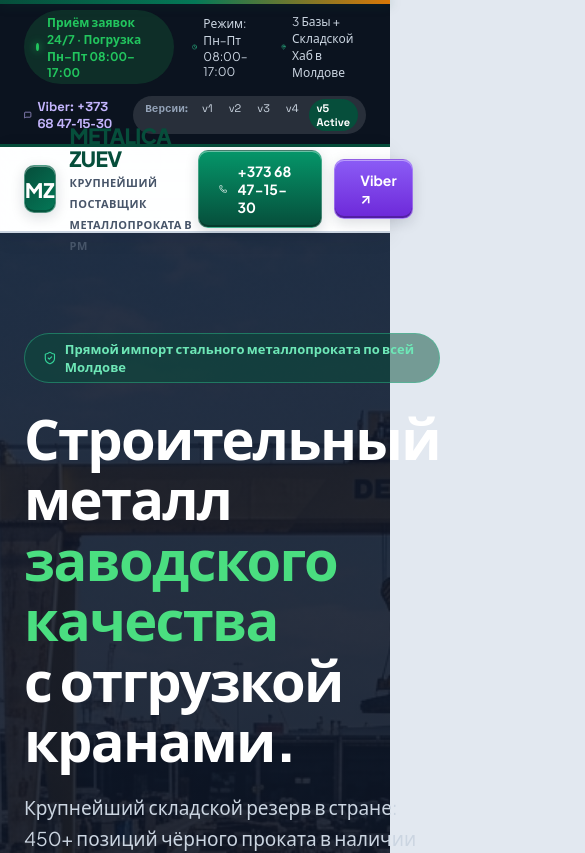
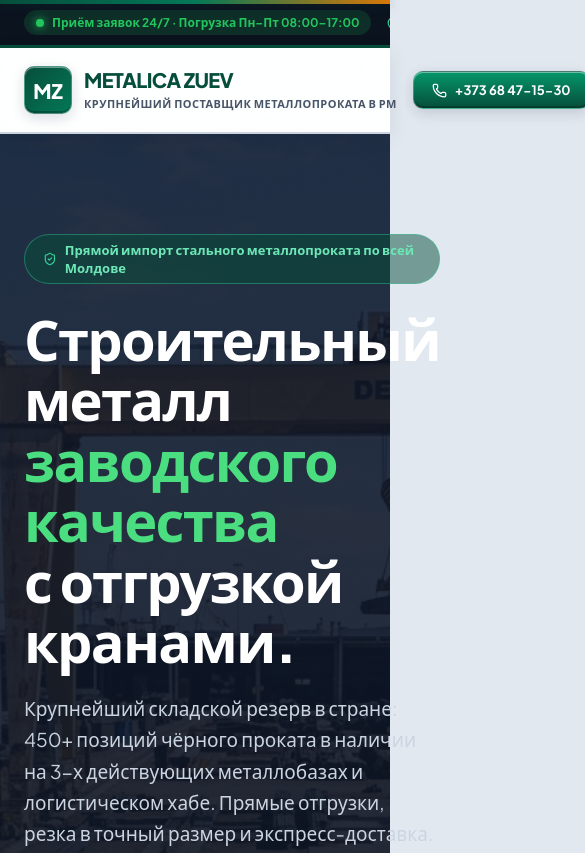
Before and after one commit to amuravschi-cloud/metalica-zuev, a React (Vite) app: page / in a window 390 px wide. Shown: the top 853 px of the page, 585 px wide, since content can reach past the window. Built offline with nearby package versions, Linux system fonts and the light colour scheme.

Commit message:
Fix header alignment, nav gap, and phone button text wrapping

```diff
--- a/src/components/Header.jsx
+++ b/src/components/Header.jsx
@@ -12,38 +12,38 @@
     <>
       {/* Top Announcement Strip */}
       <div className="top-announcement-v4">
-        <div className="container" style={{ display: 'flex', justifyContent: 'space-between', alignItems: 'center', flexWrap: 'wrap', gap: '12px' }}>
-          <div style={{ display: 'flex', alignItems: 'center', gap: '18px' }}>
+        <div className="container" style={{ display: 'flex', justifyContent: 'space-between', alignItems: 'center', flexWrap: 'nowrap', gap: '16px', overflowX: 'auto' }}>
+          <div style={{ display: 'flex', alignItems: 'center', gap: '16px', whiteSpace: 'nowrap', flexShrink: 0 }}>
             <span className="status-badge-v4">
               <span className="status-dot-v4"></span>
               {isOpenNow ? 'Металлобазы открыты · Прямая отгрузка кранами 15т' : 'Приём заявок 24/7 · Погрузка Пн–Пт 08:00–17:00'}
             </span>
 
-            <span style={{ display: 'inline-flex', alignItems: 'center', gap: '6px', color: '#CBD5E1' }}>
+            <span style={{ display: 'inline-flex', alignItems: 'center', gap: '6px', color: '#CBD5E1', fontSize: '12px' }}>
               <Clock size={14} color="#34D399" /> Режим: Пн–Пт 08:00–17:00
             </span>
 
-            <span style={{ display: 'inline-flex', alignItems: 'center', gap: '6px', color: '#CBD5E1' }}>
-              <MapPin size={14} color="#34D399" /> 3 Базы + Складской Хаб в Молдове
+            <span style={{ display: 'inline-flex', alignItems: 'center', gap: '6px', color: '#CBD5E1', fontSize: '12px' }}>
+              <MapPin size={14} color="#34D399" /> 3 Базы + Складской Хаб в РМ
             </span>
           </div>
 
-          <div style={{ display: 'flex', alignItems: 'center', gap: '16px' }}>
+          <div style={{ display: 'flex', alignItems: 'center', gap: '14px', whiteSpace: 'nowrap', flexShrink: 0 }}>
             <a
               href="viber://chat?number=%2B37368471530"
-              style={{ color: '#C4B5FD', textDecoration: 'none', display: 'inline-flex', alignItems: 'center', gap: '6px', fontSize: '13px', fontWeight: '700', fontFamily: 'var(--font-mono)' }}
+              style={{ color: '#C4B5FD', textDecoration: 'none', display: 'inline-flex', alignItems: 'center', gap: '6px', fontSize: '12px', fontWeight: '700', fontFamily: 'var(--font-mono)' }}
             >
-              <MessageSquare size={14} /> Viber: +373 68 47-15-30
+              <MessageSquare size={13} /> Viber: +373 68 47-15-30
             </a>
 
             {/* Complete 5-Version Switcher */}
-            <div style={{ display: 'inline-flex', background: 'rgba(255,255,255,0.12)', padding: '3px 8px', borderRadius: 'var(--radius-full)', gap: '4px', fontSize: '11px', fontFamily: 'var(--font-mono)' }}>
+            <div style={{ display: 'inline-flex', background: 'rgba(255,255,255,0.12)', padding: '2px 6px', borderRadius: 'var(--radius-full)', gap: '3px', fontSize: '11px', fontFamily: 'var(--font-mono)' }}>
               <span style={{ color: '#94A3B8', padding: '2px 4px', fontWeight: '700' }}>Версии:</span>
-              <a href="../v1/" style={{ color: '#CBD5E1', textDecoration: 'none', padding: '2px 6px', borderRadius: '4px' }}>v1</a>
-              <a href="../v2/" style={{ color: '#CBD5E1', textDecoration: 'none', padding: '2px 6px', borderRadius: '4px' }}>v2</a>
-              <a href="../v3/" style={{ color: '#CBD5E1', textDecoration: 'none', padding: '2px 6px', borderRadius: '4px' }}>v3</a>
-              <a href="../v4/" style={{ color: '#CBD5E1', textDecoration: 'none', padding: '2px 6px', borderRadius: '4px' }}>v4</a>
-              <a href="../" style={{ color: '#FFFFFF', background: 'var(--brand-green)', fontWeight: '700', textDecoration: 'none', padding: '2px 8px', borderRadius: 'var(--radius-full)' }}>v5 Active</a>
+              <a href="../v1/" style={{ color: '#CBD5E1', textDecoration: 'none', padding: '2px 5px', borderRadius: '4px' }}>v1</a>
+              <a href="../v2/" style={{ color: '#CBD5E1', textDecoration: 'none', padding: '2px 5px', borderRadius: '4px' }}>v2</a>
+              <a href="../v3/" style={{ color: '#CBD5E1', textDecoration: 'none', padding: '2px 5px', borderRadius: '4px' }}>v3</a>
+              <a href="../v4/" style={{ color: '#CBD5E1', textDecoration: 'none', padding: '2px 5px', borderRadius: '4px' }}>v4</a>
+              <a href="../" style={{ color: '#FFFFFF', background: 'var(--brand-green)', fontWeight: '700', textDecoration: 'none', padding: '2px 7px', borderRadius: 'var(--radius-full)' }}>v5 Active</a>
             </div>
           </div>
         </div>
@@ -73,25 +73,25 @@
             <a href="#contact">Контакты</a>
           </nav>
 
-          <div style={{ display: 'flex', alignItems: 'center', gap: '12px' }}>
+          <div style={{ display: 'flex', alignItems: 'center', gap: '10px', flexShrink: 0 }}>
             <motion.a
               href="tel:+37368471530"
               className="btn-v4 btn-v4-emerald"
-              style={{ padding: '11px 20px', fontSize: '14px' }}
+              style={{ padding: '10px 18px', fontSize: '13px', whiteSpace: 'nowrap' }}
               whileHover={{ scale: 1.04 }}
               whileTap={{ scale: 0.96 }}
             >
-              <Phone size={16} /> +373 68 47-15-30
+              <Phone size={15} /> +373 68 47-15-30
             </motion.a>
 
             <motion.a
               href="viber://chat?number=%2B37368471530"
               className="btn-v4 btn-v4-viber"
-              style={{ padding: '11px 18px', fontSize: '14px' }}
+              style={{ padding: '10px 16px', fontSize: '13px', whiteSpace: 'nowrap' }}
               whileHover={{ scale: 1.04 }}
               whileTap={{ scale: 0.96 }}
             >
-              <MessageSquare size={16} /> Viber ↗
+              <MessageSquare size={15} /> Viber ↗
             </motion.a>
           </div>
         </div>
--- a/src/index.css
+++ b/src/index.css
@@ -119,14 +119,17 @@
   justify-content: space-between;
   align-items: center;
   height: 84px;
+  gap: 16px;
 }
 
 .brand-logo-v4 {
   display: flex;
   align-items: center;
-  gap: 14px;
+  gap: 12px;
   text-decoration: none;
   color: var(--text-dark);
+  flex-shrink: 0;
+  white-space: nowrap;
 }
 
 .brand-icon-v4 {
@@ -142,15 +145,17 @@
   font-size: 20px;
   box-shadow: var(--shadow-bevel-btn);
   border: 1px solid rgba(255, 255, 255, 0.3);
+  flex-shrink: 0;
 }
 
 .brand-text-v4 b {
   display: block;
-  font-size: 21px;
+  font-size: 20px;
   font-weight: 800;
   line-height: 1.1;
   color: var(--brand-green);
   letter-spacing: -0.03em;
+  white-space: nowrap;
 }
 
 .brand-text-v4 small {
@@ -159,12 +164,14 @@
   font-weight: 700;
   text-transform: uppercase;
   letter-spacing: 0.04em;
+  white-space: nowrap;
 }
 
 .nav-v4 {
   display: flex;
   align-items: center;
-  gap: 32px;
+  gap: 20px;
+  white-space: nowrap;
 }
 
 .nav-v4 a {
@@ -173,6 +180,7 @@
   font-weight: 700;
   font-size: 14px;
   transition: color 0.2s ease;
+  white-space: nowrap;
 }
 
 .nav-v4 a:hover {
@@ -190,6 +198,7 @@
   border-radius: var(--radius-full);
   font-size: 12px;
   font-weight: 700;
+  white-space: nowrap;
 }
 
 .status-dot-v4 {
@@ -205,11 +214,11 @@
   display: inline-flex;
   align-items: center;
   justify-content: center;
-  gap: 10px;
-  padding: 13px 26px;
+  gap: 8px;
+  padding: 11px 20px;
   border-radius: var(--radius-sm);
   font-weight: 700;
-  font-size: 14px;
+  font-size: 13.5px;
   cursor: pointer;
   border: 1px solid transparent;
   transition: all 0.2s ease;
@@ -217,6 +226,8 @@
   box-shadow: var(--shadow-bevel-btn);
   position: relative;
   overflow: hidden;
+  white-space: nowrap;
+  flex-shrink: 0;
 }
 
 .btn-v4-emerald {
```
